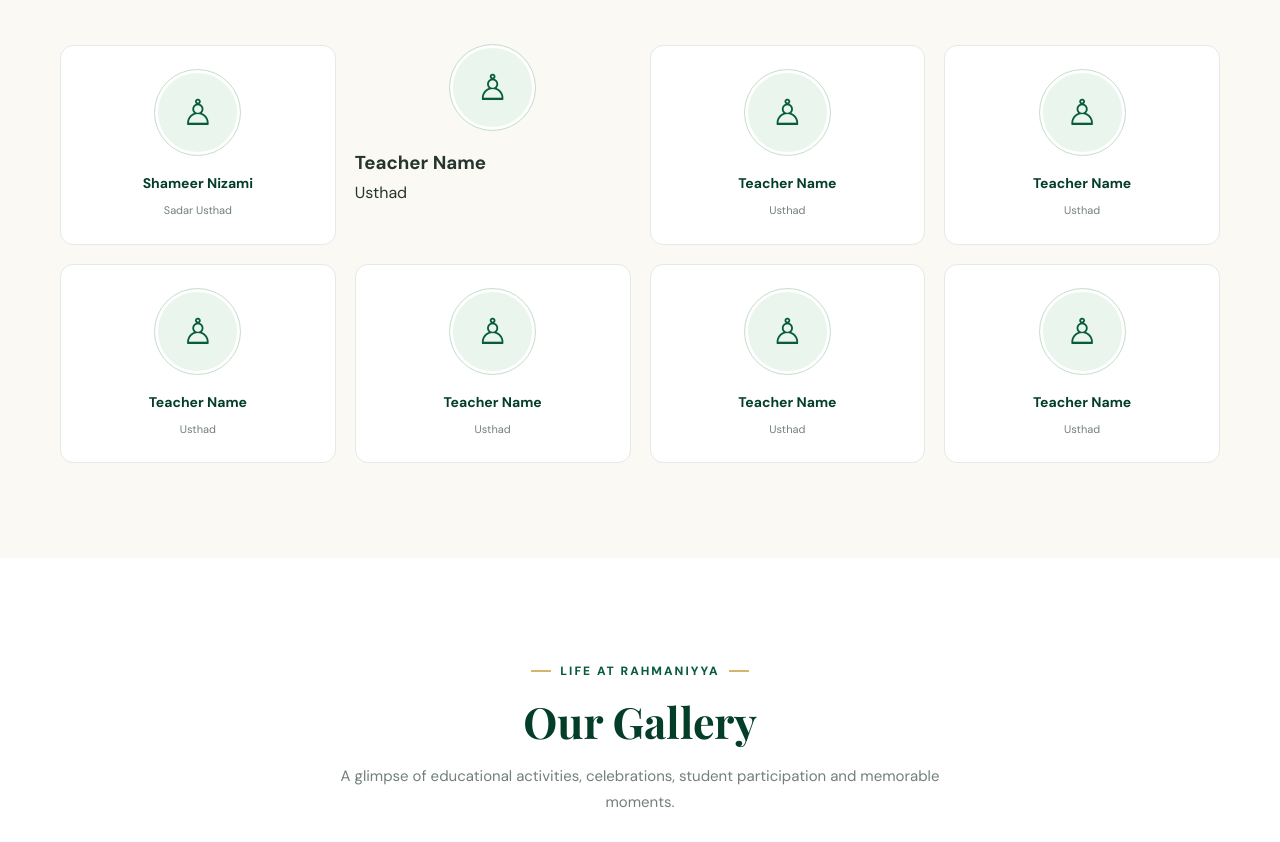
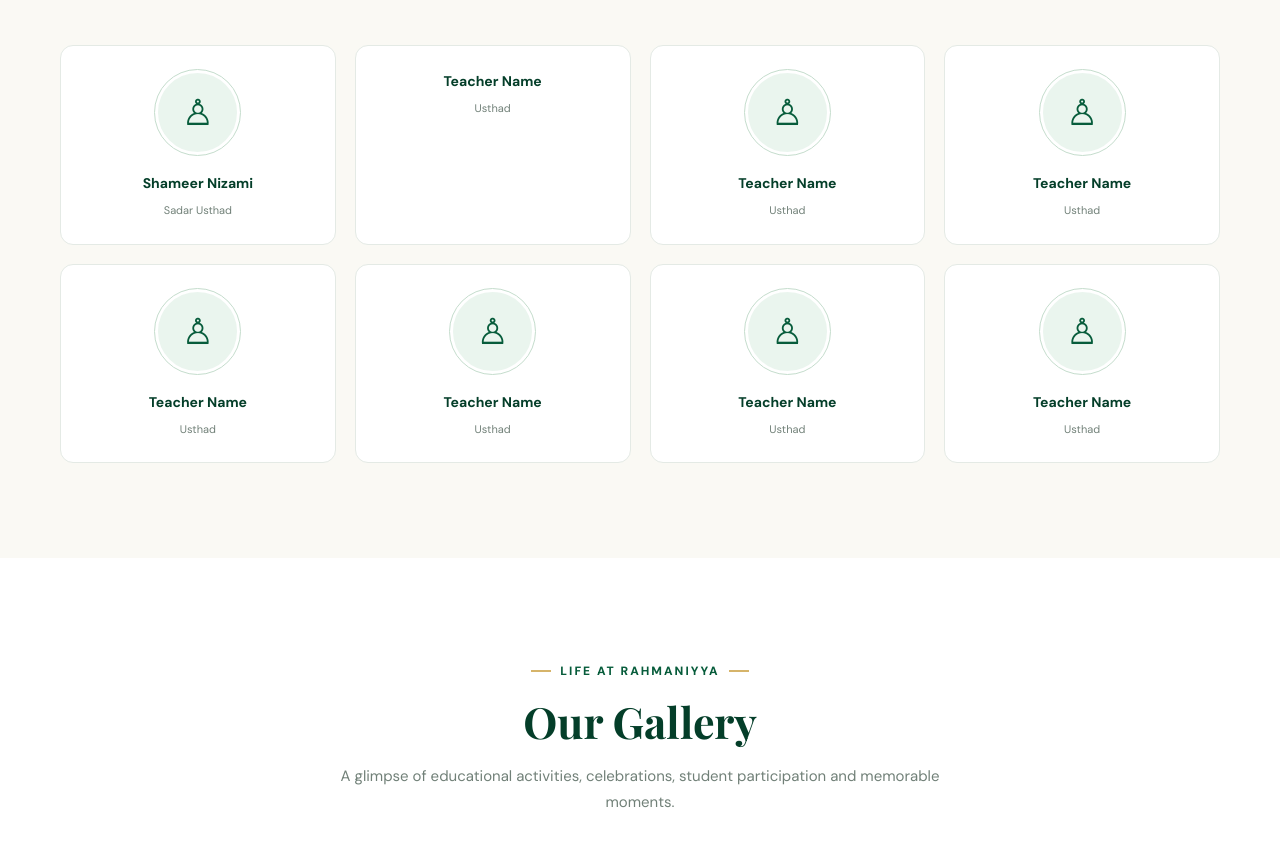
Before and after one commit to rmolavilam/Websiterahmaniyya, a plain HTML site: page index.html in a window 1280 px wide. Shown: the part 5304-6146 px from the top of the page. Drawn offline with nearby package versions, Linux system fonts and the light colour scheme.

Commit message:
Update index.html

```diff
--- a/index.html
+++ b/index.html
@@ -2235,8 +2235,8 @@ img {
             </article>
 
             <!-- TEACHER 2 -->
-            <article class="Screenshot_20260809-194909_Gallery.jpg">
-                <div class="teacher-avatar">♙</div>
+            <article class="teacher-card reveal">
+                <div Screenshot_20260809-194909_Gallery.jpg</div>
                 <h3>Teacher Name</h3>
                 <p>Usthad</p>
             </article>
```
